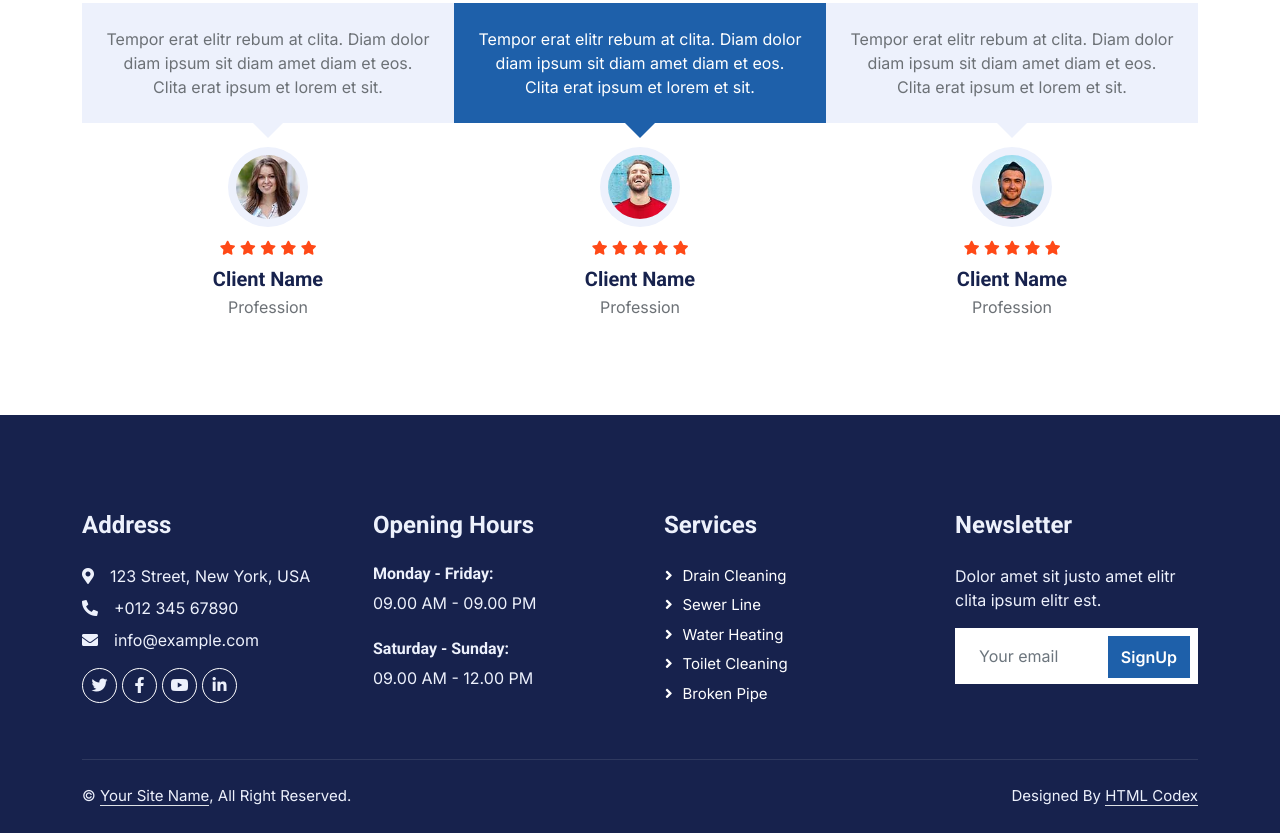
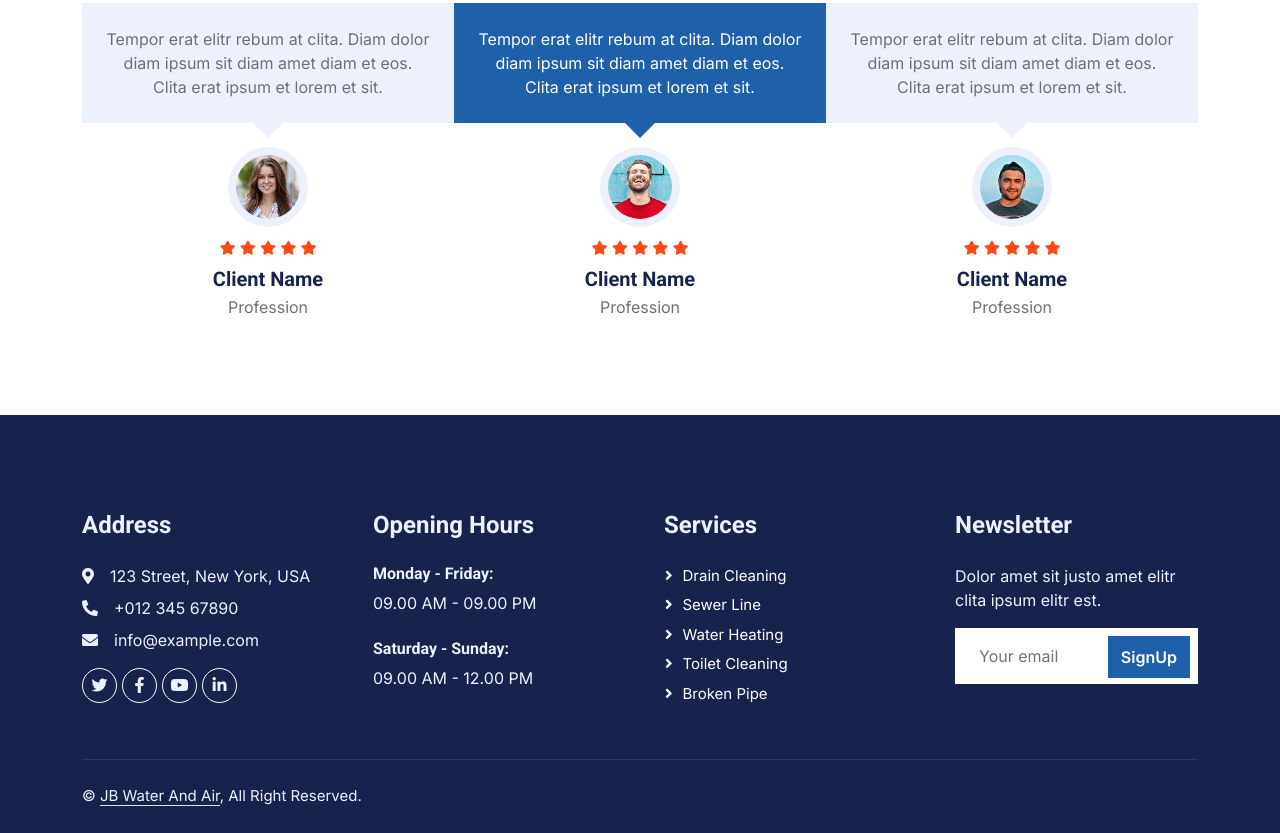
Before and after one commit to daggerTECH/jbwaterandair, a plain HTML site: page index.html in a window 1280 px wide. Shown: the part 4700-5533 px from the top of the page. Drawn offline with nearby package versions, Linux system fonts and the light colour scheme.

Commit message:
Update index.html

```diff
--- a/index.html
+++ b/index.html
@@ -595,11 +595,7 @@
             <div class="copyright">
                 <div class="row">
                     <div class="col-md-6 text-center text-md-start mb-3 mb-md-0">
-                        &copy; <a class="border-bottom" href="#">Your Site Name</a>, All Right Reserved.
-                    </div>
-                    <div class="col-md-6 text-center text-md-end">
-                        <!--/*** This template is free as long as you keep the footer author’s credit link/attribution link/backlink. If you'd like to use the template without the footer author’s credit link/attribution link/backlink, you can purchase the Credit Removal License from "https://htmlcodex.com/credit-removal". Thank you for your support. ***/-->
-                        Designed By <a class="border-bottom" href="https://htmlcodex.com">HTML Codex</a>
+                        &copy; <a class="border-bottom" href="#">JB Water And Air</a>, All Right Reserved.
                     </div>
                 </div>
             </div>
```
